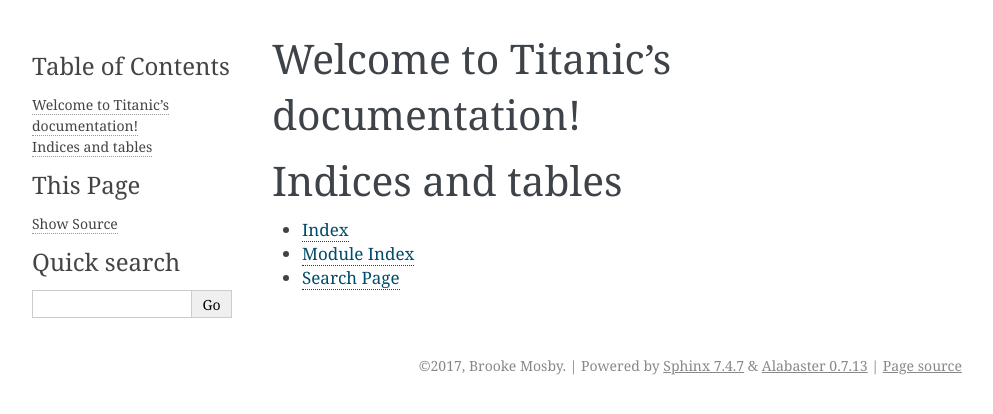
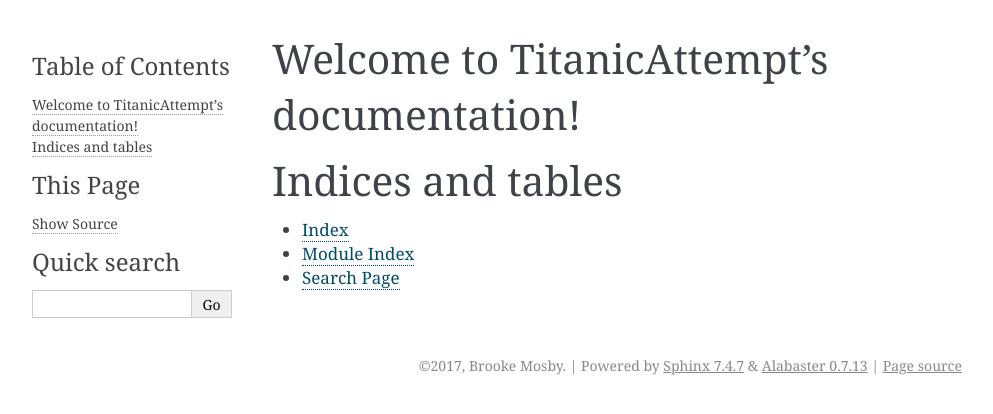
Before and after one commit to brookemosby/titanic, a Sphinx documentation site: the page built from docs/index.rst, in a window 1280 px wide. Shown: the top 414 px of the page, without its empty margins (148-1141 px from the left). Built offline with Sphinx 7.4.7, drawn with Linux system fonts in a browser that asks for light colours.

Commit message:
updated documentation

```diff
--- a/docs/conf.py
+++ b/docs/conf.py
@@ -1,8 +1,8 @@
 #!/usr/bin/env python3
 # -*- coding: utf-8 -*-
 #
-# Titanic documentation build configuration file, created by
-# sphinx-quickstart on Sat Feb 18 14:31:37 2017.
+# TitanicAttempt documentation build configuration file, created by
+# sphinx-quickstart on Mon Feb 20 16:52:52 2017.
 #
 # This file is execfile()d with the current directory set to its
 # containing dir.
@@ -46,7 +46,7 @@ source_suffix = '.rst'
 master_doc = 'index'
 
 # General information about the project.
-project = 'Titanic'
+project = 'TitanicAttempt'
 copyright = '2017, Brooke Mosby'
 author = 'Brooke Mosby'
 
@@ -100,7 +100,7 @@ html_static_path = ['_static']
 # -- Options for HTMLHelp output ------------------------------------------
 
 # Output file base name for HTML help builder.
-htmlhelp_basename = 'Titanicdoc'
+htmlhelp_basename = 'TitanicAttemptdoc'
 
 
 # -- Options for LaTeX output ---------------------------------------------
@@ -127,7 +127,7 @@ latex_elements = {
 # (source start file, target name, title,
 #  author, documentclass [howto, manual, or own class]).
 latex_documents = [
-    (master_doc, 'Titanic.tex', 'Titanic Documentation',
+    (master_doc, 'TitanicAttempt.tex', 'TitanicAttempt Documentation',
      'Brooke Mosby', 'manual'),
 ]
 
@@ -137,7 +137,7 @@ latex_documents = [
 # One entry per manual page. List of tuples
 # (source start file, name, description, authors, manual section).
 man_pages = [
-    (master_doc, 'titanic', 'Titanic Documentation',
+    (master_doc, 'titanicattempt', 'TitanicAttempt Documentation',
      [author], 1)
 ]
 
@@ -148,7 +148,7 @@ man_pages = [
 # (source start file, target name, title, author,
 #  dir menu entry, description, category)
 texinfo_documents = [
-    (master_doc, 'Titanic', 'Titanic Documentation',
-     author, 'Titanic', 'One line description of project.',
+    (master_doc, 'TitanicAttempt', 'TitanicAttempt Documentation',
+     author, 'TitanicAttempt', 'One line description of project.',
      'Miscellaneous'),
 ]
--- a/docs/index.rst
+++ b/docs/index.rst
@@ -1,16 +1,13 @@
-.. Titanic documentation master file, created by
-   sphinx-quickstart on Sat Feb 18 14:31:37 2017.
+.. TitanicAttempt documentation master file, created by
+   sphinx-quickstart on Mon Feb 20 16:52:52 2017.
    You can adapt this file completely to your liking, but it should at least
    contain the root `toctree` directive.
 
-Welcome to Titanic's documentation!
-===================================
+Welcome to TitanicAttempt's documentation!
+==========================================
 
 .. toctree::
    :maxdepth: 2
-   :caption: Contents:
-
-
 
 Indices and tables
 ==================
```
Also changed, not shown: 2 other files.
